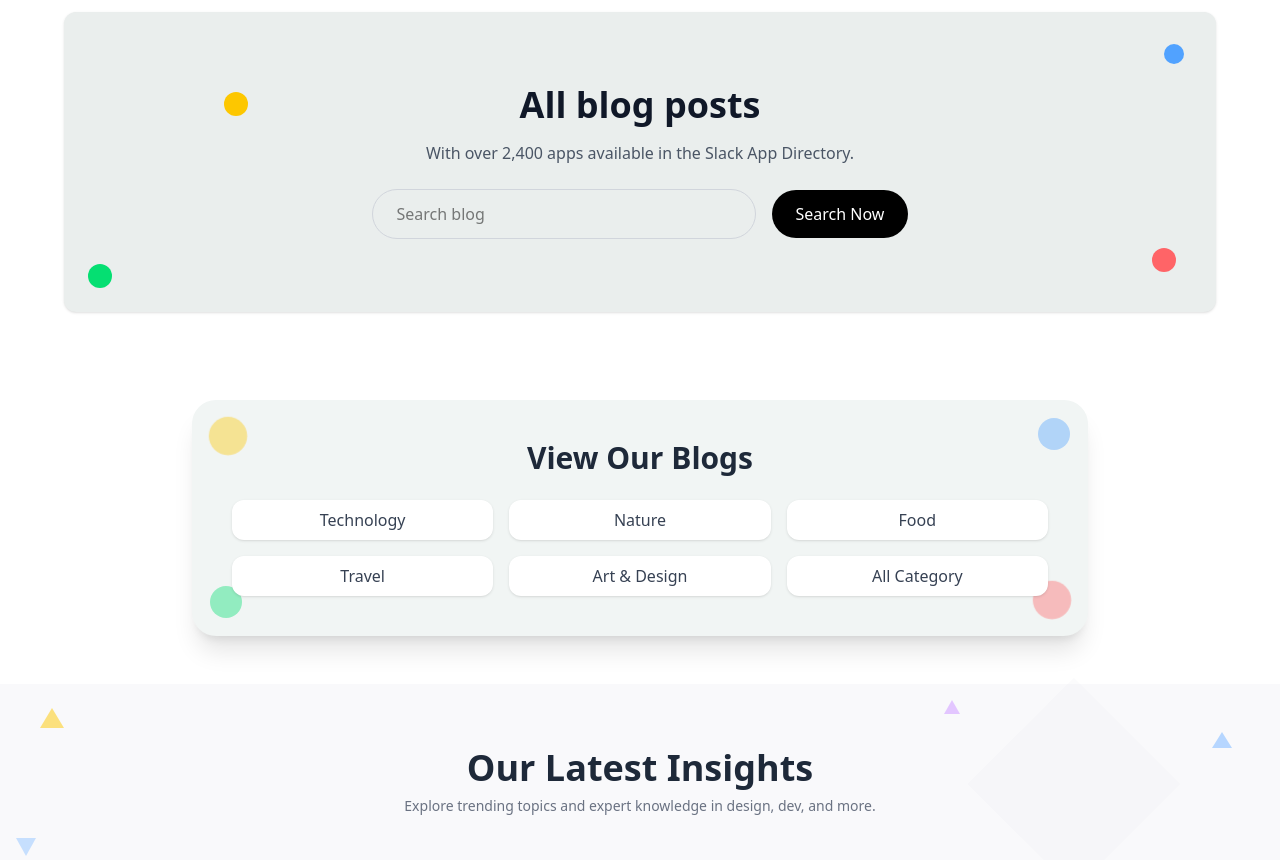
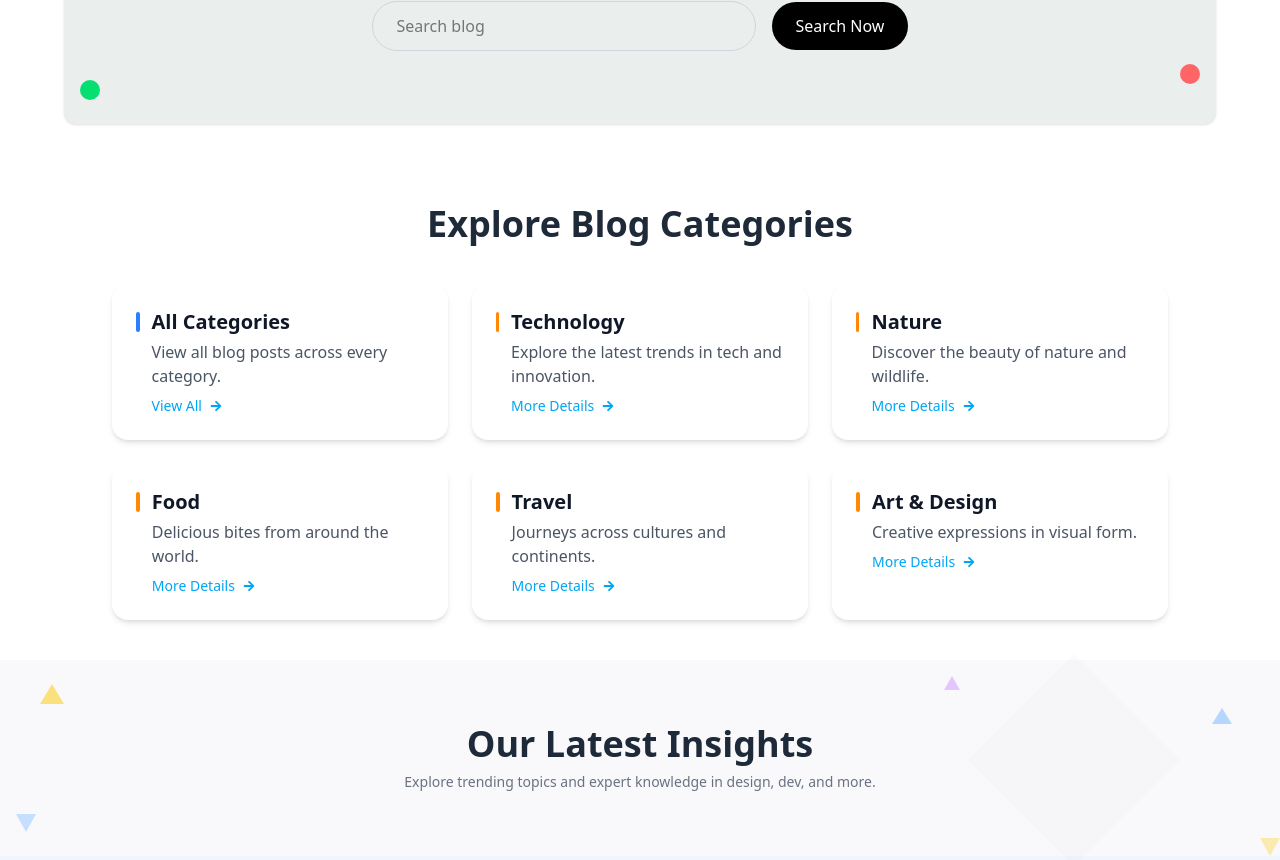
Before and after one commit to Naveenkumar-R96/client-project, a React (Vite) app in the folder my-project/: page / in a window 1280 px wide. Shown: the part 1360-2220 px from the top of the page. Built offline with nearby package versions, Linux system fonts and the light colour scheme.

Commit message:
completed half works

```diff
--- a/my-project/src/Components/BlogItems.jsx
+++ b/my-project/src/Components/BlogItems.jsx
@@ -1,54 +1,71 @@
 import React from "react";
 import { Link } from "react-router-dom";
+import { FaArrowRight } from "react-icons/fa";
+import data from "../data/dummy_data.json";
 import { useCart } from "../Context/ContextApi";
 
-const BlogItems = () => {
-  const categories = [
-    "Technology",
-    "Nature",
-    "Food",
-    "Travel",
-    "Art & Design ",
-    "All Category",
-  ];
+const CategoryButtons = () => {
   const { blogRef } = useCart();
 
   return (
-    <div
-      ref={blogRef}
-      className="flex justify-center items-center py-12 px-4  scroll-mt-24"
-      id="blog"
-    >
-      <div className="relative bg-[#f1f5f4] rounded-3xl shadow-xl w-full max-w-4xl p-6 md:p-10">
-        {/* Decorative Dots */}
-        <div>
-          <div className="absolute top-6 left-6 w-5 h-5 md:w-6 md:h-6 bg-yellow-400 rounded-full animate-ping" />
-          <div className="absolute top-6 right-6 w-4 h-4 md:w-5 md:h-5 bg-blue-400 rounded-full animate-ping" />
-          <div className="absolute bottom-6 left-6 w-4 h-4 md:w-5 md:h-5 bg-green-400 rounded-full animate-ping" />
-          <div className="absolute bottom-6 right-6 w-5 h-5 md:w-6 md:h-6 bg-red-400 rounded-full animate-ping" />
+    <div className="px-4 md:px-12 py-10" ref={blogRef} id="blog">
+      <h2 className="text-3xl md:text-4xl font-bold text-gray-800 mb-10 text-center">
+        Explore Blog Categories
+      </h2>
+
+      <div className="grid grid-cols-1 md:grid-cols-2 lg:grid-cols-3 gap-6">
+        {/* All Categories Card */}
+        <div className="bg-white rounded-2xl shadow-md hover:shadow-xl transition-shadow duration-300 p-6 w-full max-w-sm text-left mx-auto">
+          <div className="flex items-start">
+            <div className="w-1 h-5 bg-blue-500 rounded-sm mr-3 mt-1" />
+            <div>
+              <h3 className="text-xl font-bold text-gray-900 mb-1">
+                All Categories
+              </h3>
+              <p className="text-gray-600 mb-2">
+                View all blog posts across every category.
+              </p>
+              <Link
+                to="/category/all"
+                className="text-sky-500 font-medium flex items-center hover:underline text-sm"
+              >
+                View All <FaArrowRight className="ml-2 text-xs" />
+              </Link>
+            </div>
+          </div>
         </div>
 
-        {/* Content */}
-        <div className="relative z-10 text-center flex justify-center flex-col">
-          <h1 className="text-3xl font-bold text-gray-800 mb-6">
-            View Our Blogs
-          </h1>
-          <ul className="grid grid-cols-2 sm:grid-cols-3 gap-4 text-base font-medium text-gray-700 items-center content-center ">
-            {categories.map((category) => (
-              <li key={category} className="">
+        {/* Individual Category Cards */}
+        {data.map((category, index) => (
+          <div
+            key={index}
+            className="bg-white rounded-2xl shadow-md hover:shadow-xl transition-shadow duration-300 p-6 w-full max-w-sm text-left mx-auto"
+          >
+            <div className="flex items-start">
+              <div className="w-1 h-5 bg-orange-400 rounded-sm mr-3 mt-1" />
+              <div>
+                <h3 className="text-xl font-bold text-gray-900 mb-1">
+                  {category.category}
+                </h3>
+                <p className="text-gray-600 mb-2">{category.description}</p>
+                {category.price && (
+                  <p className="text-lg font-semibold text-green-600 mb-4">
+                    {category.price}
+                  </p>
+                )}
                 <Link
-                  to={`/category/${encodeURIComponent(category)}`}
-                  className="block px-4 py-2 rounded-xl hover:bg-black bg-white shadow hover:text-white transition duration-300"
+                  to={`/category/${encodeURIComponent(category.category)}`}
+                  className="text-sky-500 font-medium flex items-center hover:underline text-sm"
                 >
-                  {category}
+                  More Details <FaArrowRight className="ml-2 text-xs" />
                 </Link>
-              </li>
-            ))}
-          </ul>
-        </div>
+              </div>
+            </div>
+          </div>
+        ))}
       </div>
     </div>
   );
 };
 
-export default BlogItems;
+export default CategoryButtons;
--- a/my-project/src/Components/BlogSection.jsx
+++ b/my-project/src/Components/BlogSection.jsx
@@ -6,33 +6,34 @@ const BlogSection = () => {
   const { blogRef } = useCart(); // Assuming useCart is imported from ContextApi.jsx
   return (
     <div>
-      <section className="px-4 md:px-16 mt-16">
+      <h1 className="mt-5 px-10 ml-5 md:px-10  md:text-3xl  text-2xl font-bold text-gray-800">Blog Section</h1>
+      <section className="px-4 md:px-16 mt-3 md:mt-5">
         <div className="grid grid-cols-1 md:grid-cols-2 gap-6 md:h-[500px]">
           {/* Big card */}
           <div className="bg-white rounded-2xl shadow p-4 md:row-span-2">
             <img
               src="https://images.unsplash.com/photo-1494173853739-c21f58b16055?auto=format&fit=crop&w=800&q=80"
               alt="Main"
-              className="rounded-xl mb-4 w-full object-cover h-60"
+              className="rounded-xl mb-4 w-full object-cover h-40 md:h-60"
             />
             <p className="text-green-500 font-semibold text-sm mb-1">DESIGN</p>
-            <h2 className="text-xl font-bold mb-2 text-gray-900">
+            <h2 className="text-lg md:text-xl font-bold mb-2 text-gray-900">
               Your company might be in need of a social media audit.
             </h2>
-            <div className="flex justify-between text-sm text-gray-500">
+            <div className="flex justify-between text-xs md:text-sm text-gray-500">
               <p>By Rubeus Hagrid</p>
               <p>July 20, 2021</p>
             </div>
           </div>
 
           {/* Small card 1 */}
-          <div className="bg-white rounded-2xl shadow p-4 w[100px]">
+          <div className="bg-white rounded-2xl shadow p-4">
             <img
               src="https://images.unsplash.com/photo-1494173853739-c21f58b16055?auto=format&fit=crop&w=800&q=80"
               alt="Email"
-              className="rounded-xl mb-4 w-full object-cover h-28"
+              className="rounded-xl mb-4 w-full object-cover h-20 md:h-28"
             />
-            <p className="text-md font-semibold text-gray-800">
+            <p className="text-sm md:text-md font-semibold text-gray-800">
               How can businesses utilize email marketing to nurture their leads.
             </p>
           </div>
@@ -42,9 +43,9 @@ const BlogSection = () => {
             <img
               src="https://images.unsplash.com/photo-1508780709619-79562169bc64?auto=format&fit=crop&w=800&q=80"
               alt="Auto Reply"
-              className="rounded-xl mb-4 w-full object-cover h-28"
+              className="rounded-xl mb-4 w-full object-cover h-20 md:h-28"
             />
-            <p className="text-md font-semibold text-gray-800">
+            <p className="text-sm md:text-md font-semibold text-gray-800">
               Auto-reply : How to use automated responses for your email lists.
             </p>
           </div>
@@ -52,26 +53,26 @@ const BlogSection = () => {
 
         {/* ---------------- */}
 
-        <div className="bg-[#eaeeed] rounded-xl p-8 mt-10 w-full mx-auto shadow-sm md:h-[300px] relative flex justify-center items-center mb-10">
+        <div className="bg-[#eaeeed] rounded-xl p-6 md:p-8 mt-10 w-full mx-auto shadow-sm md:h-[300px] relative flex justify-center items-center mb-10">
           {/* Decorative dots */}
           <div className="">
             {/* Yellow dot - top left */}
-            <div className="absolute top-4 left-4 w-4 h-4 sm:w-5 sm:h-5 md:w-6 md:h-6 md:top-20 md:left-40 bg-yellow-400 rounded-full" />
+            <div className="absolute top-2 md:top-4 left-2 md:left-4 w-3 h-3 sm:w-4 sm:h-4 md:w-5 md:h-5 bg-yellow-400 rounded-full" />
 
             {/* Blue dot - top right */}
-            <div className="absolute top-8 right-8 w-3 h-3 sm:w-4 sm:h-4 md:w-5 md:h-5 bg-blue-400 rounded-full" />
+            <div className="absolute top-4 md:top-8 right-2 md:right-4 w-2 h-2 sm:w-3 sm:h-3 md:w-4 md:h-4 bg-blue-400 rounded-full" />
 
             {/* Green dot - bottom left */}
-            <div className="absolute bottom-6 left-6 w-4 h-4 sm:w-5 sm:h-5 md:w-6 md:h-6 bg-green-400 rounded-full" />
+            <div className="absolute bottom-4 md:bottom-6 left-2 md:left-4 w-3 h-3 sm:w-4 sm:h-4 md:w-5 md:h-5 bg-green-400 rounded-full" />
 
             {/* Red dot - bottom right */}
-            <div className="absolute bottom-10 right-10 w-4 h-4 sm:w-5 sm:h-5 md:w-6 md:h-6 bg-red-400 rounded-full" />
+            <div className="absolute bottom-6 md:bottom-10 right-2 md:right-4 w-3 h-3 sm:w-4 sm:h-4 md:w-5 md:h-5 bg-red-400 rounded-full" />
           </div>
 
           {/* Content */}
           <div className="text-center space-y-4">
-            <h1 className="text-4xl font-bold text-gray-900">All blog posts</h1>
-            <p className="text-gray-600">
+            <h1 className="text-2xl md:text-4xl font-bold text-gray-900">All blog posts</h1>
+            <p className="text-sm md:text-base text-gray-600">
               With over 2,400 apps available in the Slack App Directory.
             </p>
 
@@ -80,20 +81,18 @@ const BlogSection = () => {
               <input
                 type="text"
                 placeholder="Search blog"
-                className="w-full md:w-96 px-6 py-3 rounded-full border border-gray-300 focus:outline-none focus:ring-2 focus:ring-black"
+                className="w-full md:w-96 px-4 md:px-6 py-2 md:py-3 rounded-full border border-gray-300 focus:outline-none focus:ring-2 focus:ring-black"
               />
-              <button className="px-6 py-3 bg-black text-white rounded-full hover:bg-gray-800 transition cursor-pointer">
+              <button className="px-4 md:px-6 py-2 md:py-3 bg-black text-white rounded-full hover:bg-gray-800 transition cursor-pointer">
                 Search Now
               </button>
             </div>
           </div>
         </div>
 
-
         <BlogItems href="#1" />
-
       </section>
-      <Cards/>
+      <Cards />
     </div>
   );
 };
--- a/my-project/src/Components/CategoryPage.jsx
+++ b/my-project/src/Components/CategoryPage.jsx
@@ -8,7 +8,7 @@ const CategoryPage = () => {
 
   // Find the matching category
   const categoryData =
-    decodedName === "All Category"
+    decodedName === "all"
       ? {
           category: "All Categories",
           items: data.flatMap((cat) => cat.items || []),
@@ -40,17 +40,17 @@ const CategoryPage = () => {
         {/* Optional Triangle Background */}
         <div className="absolute inset-0 bg-[url('/pattern.svg')] bg-no-repeat bg-center opacity-10 pointer-events-none" />
 
-        <h1 className="text-4xl font-bold text-gray-800 z-10 relative">
+        <h1 className="text-5xl font-bold text-gray-800 z-10 relative">
           {categoryData.category}
         </h1>
 
         {/* Breadcrumb */}
-        <p className="text-sm text-gray-500 mt-2 z-10 relative font-bold">
+        <p className="text-md text-gray-500 mt-2 z-10 relative font-bold">
           <Link to="/" className="text-black hover:underline">
             Home
           </Link>
           <span className="mx-1">›</span>
-          <span className="text-blue-500">{categoryData.category}</span>
+          <span className="text-blue-500 ">{categoryData.category}</span>
         </p>
       </div>
 
--- /dev/null
+++ b/my-project/src/Components/PricingPage.jsx
@@ -0,0 +1,89 @@
+import React from "react";
+import { FaArrowRight } from "react-icons/fa";
+import { Link } from "react-router-dom";
+
+const Card = ({ title, description, category, price }) => (
+  <div className="bg-white rounded-2xl shadow-md hover:shadow-xl transition-shadow duration-300 p-6 w-full max-w-sm text-left">
+    <div className="flex items-start">
+      {/* Orange left accent bar */}
+      <div className="w-1 h-5 bg-orange-400 rounded-sm mr-3 mt-1" />
+      <div>
+        {/* Title */}
+        <h3 className="text-xl font-bold text-gray-900 mb-1">{title}</h3>
+
+        {/* Description */}
+        <p className="text-gray-600 mb-2">{description}</p>
+
+        {/* Price */}
+        <p className="text-lg font-semibold text-green-600 mb-4">{price}</p>
+
+        {/* Link to dynamic category */}
+        <Link
+          to={`/category/${encodeURIComponent(category)}`}
+          className="text-sky-500 font-medium flex items-center hover:underline"
+        >
+          More Details <FaArrowRight className="ml-2 text-xs" />
+        </Link>
+      </div>
+    </div>
+  </div>
+);
+
+const PricingPage = () => {
+  const features = [
+    {
+      title: "HDR",
+      description: "Enhancing visual dynamics through HDR.",
+      category: "Technology",
+      price: "$29",
+    },
+    {
+      title: "Day to Dusk",
+      description: "Daylight fades, dusk enchants, transforms.",
+      category: "Nature",
+      price: "$39",
+    },
+    {
+      title: "Virtual Twilight",
+      description: "Transforms day into captivating twilight.",
+      category: "Food",
+      price: "$25",
+    },
+    {
+      title: "Blue Hour",
+      description: "Capture vibrant twilight hues after sunset.",
+      category: "Travel",
+      price: "$35",
+    },
+    {
+      title: "Artistic Edits",
+      description: "Creative transformations and retouching.",
+      category: "Art & Design",
+      price: "$45",
+    },
+  ];
+
+  return (
+    <section className="min-h-screen bg-[#f8fcff] flex flex-col py-10 px-4">
+      {/* Section Heading */}
+      <h2 className="text-3xl md:text-4xl font-bold text-gray-800 mb-10 text-center">
+        Pricing Details
+      </h2>
+
+      {/* Card Grid */}
+      <div className="flex flex-wrap justify-center gap-6">
+        {features.map((item, index) => (
+          <Card
+            key={index}
+            title={item.title}
+            description={item.description}
+            category={item.category}
+            price={item.price}
+          />
+        ))}
+      </div>
+    </section>
+  );
+};
+
+export default PricingPage;
--- a/my-project/src/Routes/AllRoutes.jsx
+++ b/my-project/src/Routes/AllRoutes.jsx
@@ -3,6 +3,7 @@ import { Routes, Route } from "react-router-dom";
 import Home from "../Components/Home.jsx";
 import CategoryPage from "../Components/CategoryPage.jsx";
 import ContactForm from "../Components/ContactForm.jsx";
+import PricingPage from "../Components/PricingPage.jsx";
 const AllRoutes = () => {
   return (
     <div>
@@ -10,6 +11,8 @@ const AllRoutes = () => {
         <Route path="/" element={<Home />} />
         <Route path="/category/:name" element={<CategoryPage />} />
         <Route path="/contact" element={<ContactForm/>} />
+        <Route path="/pricing" element={<PricingPage/>} />
+
 
       </Routes>
     </div>
--- a/my-project/src/data/dummy_data.json
+++ b/my-project/src/data/dummy_data.json
@@ -1,6 +1,7 @@
 [
   {
     "category": "Technology",
+    "description": "Explore the latest trends in tech and innovation.",
     "items": [
       {
         "title": "AI Revolution",
@@ -48,6 +49,7 @@
   },
   {
     "category": "Nature",
+    "description": "Discover the beauty of nature and wildlife.",
     "items": [
       {
         "title": "Rainforest",
@@ -95,6 +97,7 @@
   },
   {
     "category": "Food",
+    "description": "Delicious bites from around the world.",
     "items": [
       {
         "title": "Gourmet Burger",
@@ -134,7 +137,7 @@
       {
         "title": "Tropical Fruits",
         "image": "https://source.unsplash.com/featured/?fruits,tropical",
-        "description": "Nature\u2019s sweetest treats.",
+        "description": "Nature’s sweetest treats.",
         "author": "Isabella Lee",
         "date": "2023-05-13"
       }
@@ -142,6 +145,7 @@
   },
   {
     "category": "Travel",
+    "description": "Journeys across cultures and continents.",
     "items": [
       {
         "title": "Paris Adventure",
@@ -189,6 +193,7 @@
   },
   {
     "category": "Art & Design",
+    "description": "Creative expressions in visual form.",
     "items": [
       {
         "title": "Modern Art",
```
Also changed, not shown: my-project/src/Components/ContactForm.jsx (+11 -8 lines), my-project/src/Components/Home.jsx (+6 -1 lines).
